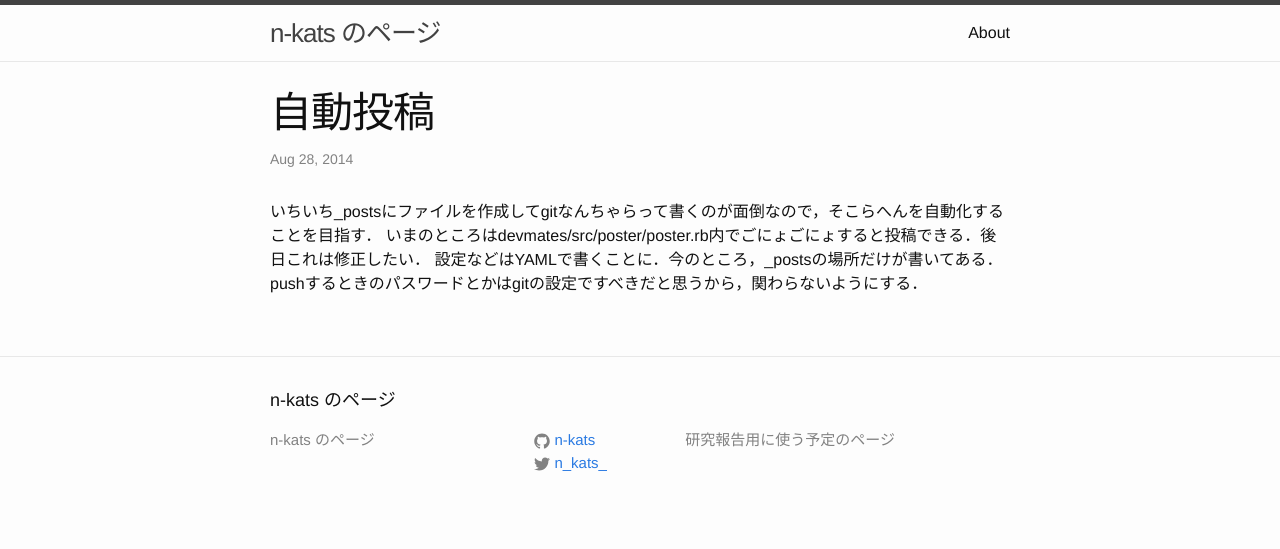
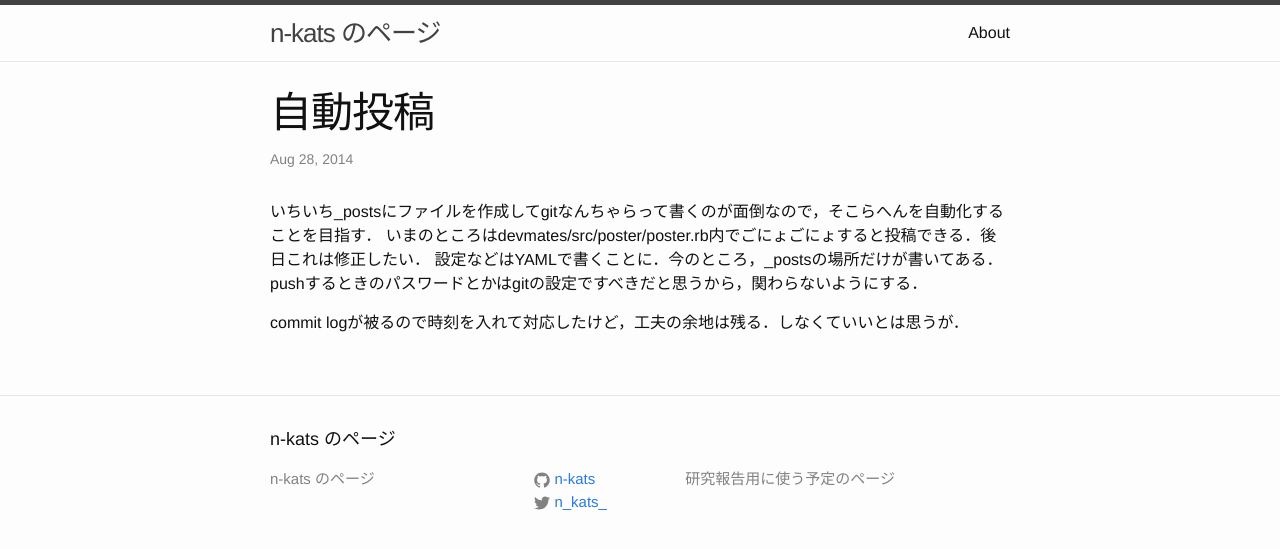
Before and after one commit to n-kats/n-kats.github.io, a Jekyll site: the page built from _posts/2014-08-28-post-test.markdown, in a window 1280 px wide. Shown: the top 549 px of the page. Built offline with Jekyll 4.4.1, drawn with Linux system fonts in a browser that asks for light colours.

Commit message:
post 2014-08-28-post-test.markdown 2014-08-28 21:50:29 +0900

```diff
--- a/_posts/2014-08-28-post-test.markdown
+++ b/_posts/2014-08-28-post-test.markdown
@@ -1,9 +1,11 @@
 ---
 layout: post
 title: 自動投稿
-date: 2014-08-28 21:47:14
+date: 2014-08-28 21:50:29
 categories: jekyll update
 ---
 いちいち_postsにファイルを作成してgitなんちゃらって書くのが面倒なので，そこらへんを自動化することを目指す．
 いまのところはdevmates/src/poster/poster.rb内でごにょごにょすると投稿できる．後日これは修正したい．
 設定などはYAMLで書くことに．今のところ，_postsの場所だけが書いてある．pushするときのパスワードとかはgitの設定ですべきだと思うから，関わらないようにする．
+
+commit logが被るので時刻を入れて対応したけど，工夫の余地は残る．しなくていいとは思うが．
```
